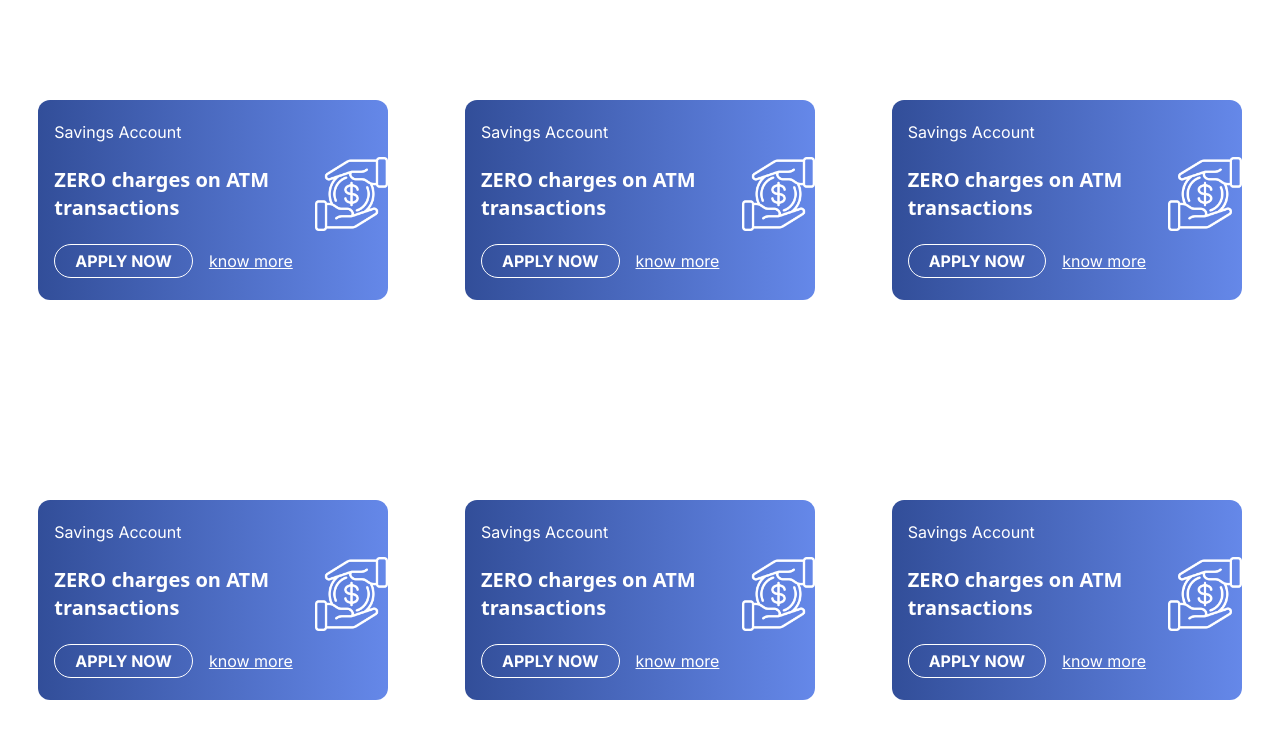
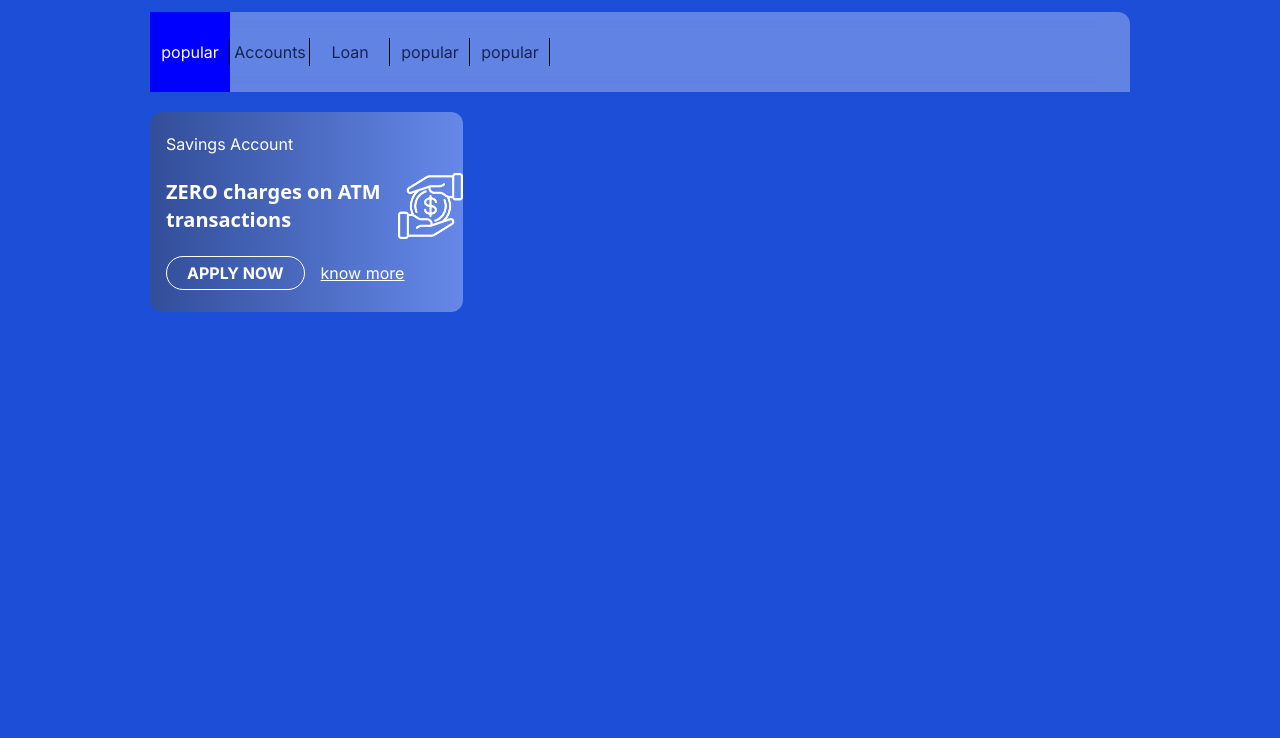
Before and after one commit to MohammadNasir520/Trust_Bank_Frontend, a Next.js app: page / in a window 1280 px wide. Shown: the top 738 px of the page. Built offline with nearby package versions, Linux system fonts and the light colour scheme.

Commit message:
tab create

```diff
--- a/package.json
+++ b/package.json
@@ -9,8 +9,12 @@
     "lint": "next lint"
   },
   "dependencies": {
+    "@chakra-ui/react": "^2.8.2",
+    "@emotion/react": "^11.11.3",
+    "@emotion/styled": "^11.11.0",
     "@reduxjs/toolkit": "^2.0.1",
     "axios": "^1.6.5",
+    "framer-motion": "^10.18.0",
     "jwt-decode": "^4.0.0",
     "next": "14.0.1",
     "react": "^18",
--- a/src/app/page.tsx
+++ b/src/app/page.tsx
@@ -1,15 +1,19 @@
 import DebitCreditCard from "@/components/UI/Debit-Credit-card/DebitCreditCard";
+import DebitCreditCardTab from "@/components/UI/Debit-Credit-card/DebitCreditCardTab";
 import Image from "next/image";
 
 export default function Home() {
   return (
-    <div className="flex justify-center items-center h-screen grid lg:grid-cols-3 ">
-      <DebitCreditCard></DebitCreditCard>
-      <DebitCreditCard></DebitCreditCard>
-      <DebitCreditCard></DebitCreditCard>
-      <DebitCreditCard></DebitCreditCard>
-      <DebitCreditCard></DebitCreditCard>
-      <DebitCreditCard></DebitCreditCard>
+    // <div className="flex justify-center items-center h-screen grid lg:grid-cols-3 ">
+    //   <DebitCreditCard></DebitCreditCard>
+    //   <DebitCreditCard></DebitCreditCard>
+    //   <DebitCreditCard></DebitCreditCard>
+    //   <DebitCreditCard></DebitCreditCard>
+    //   <DebitCreditCard></DebitCreditCard>
+    //   <DebitCreditCard></DebitCreditCard>
+    // </div>
+    <div>
+      <DebitCreditCardTab></DebitCreditCardTab>
     </div>
   );
 }
--- /dev/null
+++ b/src/components/UI/Debit-Credit-card/DebitCreditCardTab.tsx
@@ -0,0 +1,134 @@
+"use client";
+import { Tabs, TabList, TabPanels, Tab, TabPanel } from "@chakra-ui/react";
+import DebitCreditCard from "./DebitCreditCard";
+
+import loanImg from "@/assets/images/loan.png";
+
+const DebitCreditCardTab = () => {
+  const tabData = [
+    {
+      name: "popular",
+      panelData: [
+        {
+          title: "Savings Account",
+          description: "ZERO charges on ATM transactions",
+          image: loanImg,
+        },
+      ],
+    },
+    {
+      name: "Accounts",
+      panelData: [
+        {
+          title: "Savings Account",
+          description: "ZERO charges on ATM transactions",
+          image: loanImg,
+        },
+        {
+          title: "Savings Account",
+          description: "ZERO charges on ATM transactions",
+          image: loanImg,
+        },
+      ],
+    },
+    {
+      name: "Loan",
+      panelData: [
+        {
+          title: "Savings Account",
+          description: "ZERO charges on ATM transactions",
+          image: loanImg,
+        },
+        {
+          title: "Savings Account",
+          description: "ZERO charges on ATM transactions",
+          image: loanImg,
+        },
+        {
+          title: "Savings Account",
+          description: "ZERO charges on ATM transactions",
+          image: loanImg,
+        },
+      ],
+    },
+    {
+      name: "popular",
+      panelData: [
+        {
+          title: "Savings Account",
+          description: "ZERO charges on ATM transactions",
+          image: loanImg,
+        },
+        {
+          title: "Savings Account",
+          description: "ZERO charges on ATM transactions",
+          image: loanImg,
+        },
+      ],
+    },
+    {
+      name: "popular",
+      panelData: [
+        {
+          title: "Savings Account",
+          description: "ZERO charges on ATM transactions",
+          image: loanImg,
+        },
+        {
+          title: "Savings Account",
+          description: "ZERO charges on ATM transactions",
+          image: loanImg,
+        },
+        {
+          title: "Savings Account",
+          description: "ZERO charges on ATM transactions",
+          image: loanImg,
+        },
+        {
+          title: "Savings Account",
+          description: "ZERO charges on ATM transactions",
+          image: loanImg,
+        },
+      ],
+    },
+  ];
+
+  return (
+    <div className="bg-blue-700 min-h-screen ">
+      <Tabs size="md" variant="enclosed" className="px-[150px] py-3">
+        <TabList className=" backdrop-blur-md bg-white/30 text-white rounded-t-xl ">
+          {tabData?.map((tab) => (
+            <Tab
+              className="flex items-center justify-center h-20 w-20 relative text-blue-950  hover:bg-white/50 "
+              _selected={{ color: "white", bg: "blue" }}
+            >
+              <h1> {tab?.name}</h1>
+              <div
+                style={{
+                  borderRight: "1px",
+                  borderColor: "black",
+                }}
+                className="border    h-7 absolute top-9/12 right-0"
+              ></div>
+            </Tab>
+          ))}
+        </TabList>
+        <TabPanels className="my-5">
+          {tabData?.map((tab) => (
+            <TabPanel>
+              <div className="grid grid-cols-3 gap-5 ">
+                {tab.panelData.map((data) => (
+                  <div>
+                    <DebitCreditCard></DebitCreditCard>
+                  </div>
+                ))}
+              </div>
+            </TabPanel>
+          ))}
+        </TabPanels>
+      </Tabs>
+    </div>
+  );
+};
+
+export default DebitCreditCardTab;
```
Also changed, not shown: 1 other file (tests, documents, lock files or other folders).
